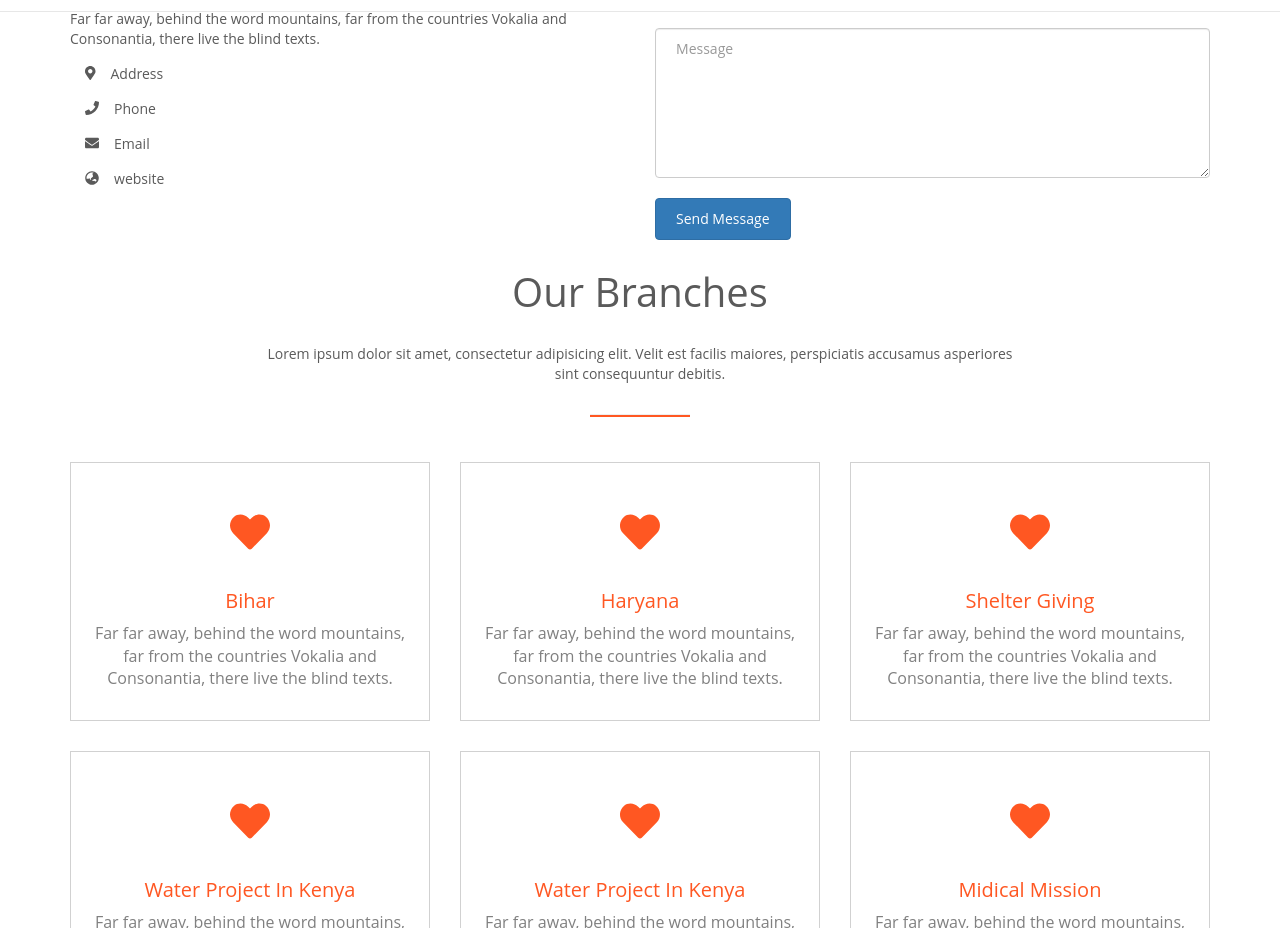
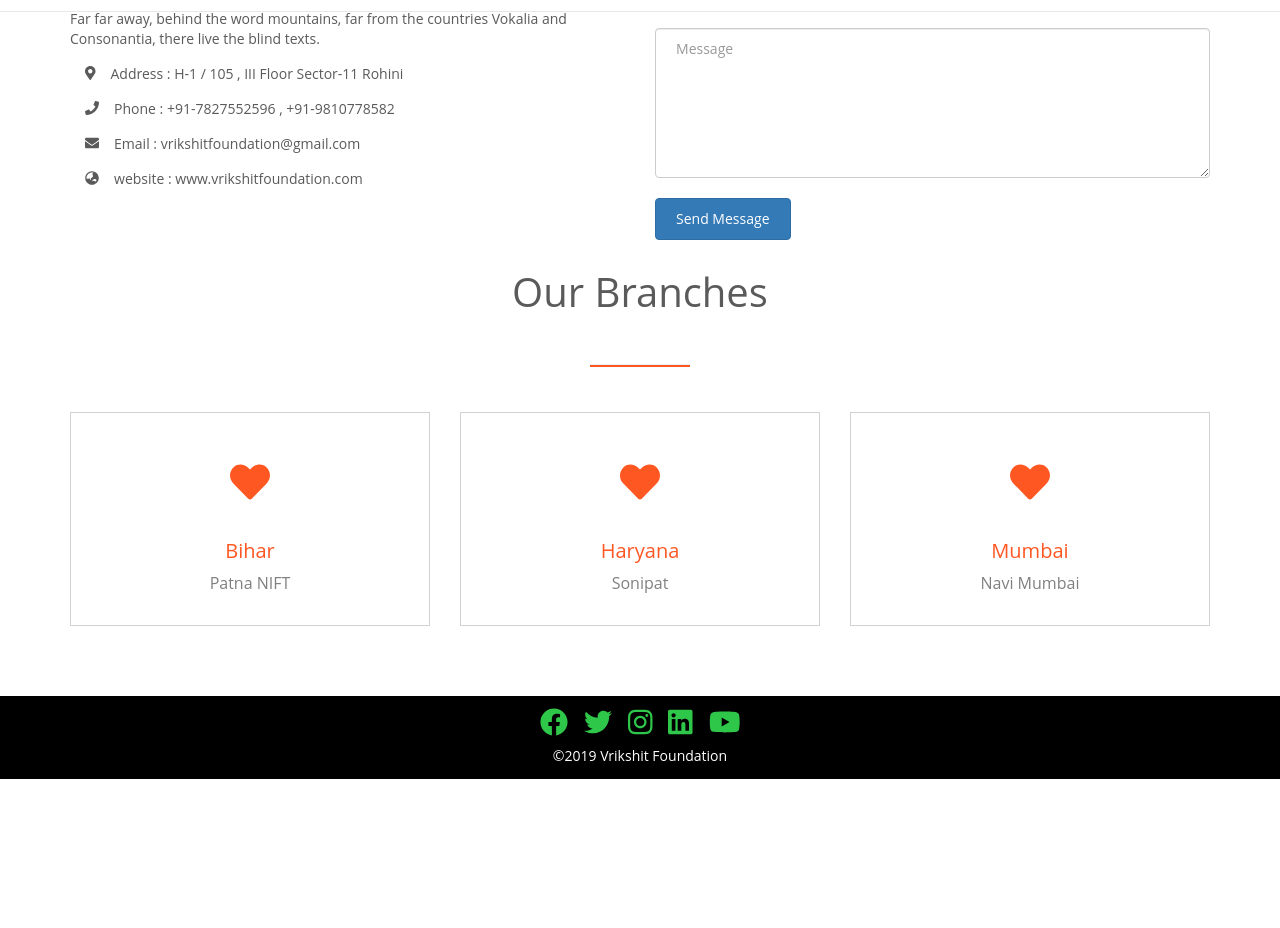
Before and after one commit to shankarsingh482/Vrikshit-Foundation, a React (Create React App) app in the folder frontend/: page /contactus in a window 1280 px wide. Shown: the part 124-1052 px from the top of the page. After the commit the page ends 903 px from the top, so only its background shows below. Built offline with nearby package versions, Linux system fonts and the light colour scheme.

Commit message:
deployment and contact us details added

```diff
--- a/frontend/package.json
+++ b/frontend/package.json
@@ -10,6 +10,7 @@
     "@fortawesome/react-fontawesome": "^0.1.4",
     "axios": "^0.19.0",
     "classnames": "^2.2.6",
+    "gh-pages": "^2.1.1",
     "nodemailer": "^6.3.0",
     "nodemon": "^1.19.1",
     "react": "^16.8.6",
@@ -20,6 +21,7 @@
     "superagent": "^5.1.0"
   },
   "precommit": "NODE_ENV=production lint-staged",
+  "homepage": "https://vrikshitfoundation.github.io/production",
   "scripts": {
     "start": "react-scripts start",
     "build": "react-scripts build",
--- a/frontend/src/components/Pages/AboutUs/AboutUs.jsx
+++ b/frontend/src/components/Pages/AboutUs/AboutUs.jsx
@@ -91,7 +91,7 @@ class AboutUs extends React.PureComponent {
           </div>
           <div class="row">
             <div class="col text-center">
-            <Link to="/leader" className="btn btn-primary btn-lg">
+            <Link to="/team" className="btn btn-primary btn-lg">
             See More
                 </Link>
             </div>
--- a/frontend/src/components/Pages/ContactUs/ContactUs.jsx
+++ b/frontend/src/components/Pages/ContactUs/ContactUs.jsx
@@ -22,7 +22,7 @@ class ContactUs extends React.PureComponent {
       name: '',
       email: '',
       message: '',
-      isFormFilledProfile:false
+      isFormFilledProfile: false
     };
     // this.changeHandler = this.changeHandler.bind(this);
     // this.handleSubmitMessage = this.handleSubmitMessage.bind(this);
@@ -38,8 +38,8 @@ class ContactUs extends React.PureComponent {
     console.log('Profile Form appears filled');
     const data = {
       name: this.state.name,
-          email:this.state.email,
-          message:this.state.message
+      email: this.state.email,
+      message: this.state.message
     };
 
     request
@@ -69,19 +69,21 @@ class ContactUs extends React.PureComponent {
             </p>
             <div className="commonAddressFieldsStyle">
               <FontAwesomeIcon icon={faMapMarkerAlt} />
-              <span className="commonAddressFieldsStyle">Address</span>
+              <span className="commonAddressFieldsStyle">
+                Address : H-1 / 105 , III Floor Sector-11 Rohini
+              </span>
             </div>
             <div className="commonAddressFieldsStyle">
               <FontAwesomeIcon icon={faPhone} />
-              <span className="commonAddressFieldsStyle">Phone</span>
+              <span className="commonAddressFieldsStyle">Phone : +91-7827552596 , +91-9810778582</span>
             </div>
             <div className="commonAddressFieldsStyle">
               <FontAwesomeIcon icon={faEnvelope} />
-              <span className="commonAddressFieldsStyle">Email</span>
+              <span className="commonAddressFieldsStyle">Email : vrikshitfoundation@gmail.com</span>
             </div>
             <div className="commonAddressFieldsStyle">
               <FontAwesomeIcon icon={faGlobeAsia} />
-              <span className="commonAddressFieldsStyle">website</span>
+              <span className="commonAddressFieldsStyle">website : www.vrikshitfoundation.com</span>
             </div>
           </div>
           <div className="col-lg-6">
@@ -135,11 +137,6 @@ class ContactUs extends React.PureComponent {
           <div className="row">
             <div className="col-md-8 col-md-offset-2 text-center heading-section animate-box">
               <h3>Our Branches</h3>
-              <p>
-                Lorem ipsum dolor sit amet, consectetur adipisicing elit. Velit
-                est facilis maiores, perspiciatis accusamus asperiores sint
-                consequuntur debitis.
-              </p>
             </div>
           </div>
           <HorizontalLine className="hr_style" />
@@ -151,9 +148,7 @@ class ContactUs extends React.PureComponent {
               allData={ContactUsContent}
             />
           </div>
-
         </div>
-
       </div>
     );
   }
--- a/frontend/src/components/Pages/ContactUs/ContactUsContent.js
+++ b/frontend/src/components/Pages/ContactUs/ContactUsContent.js
@@ -6,43 +6,23 @@ const ContactUsContent = [
     headline: 'Bihar',
     designIcon: faHeart,
     content:
-      'Far far away, behind the word mountains, far from the countries Vokalia and Consonantia, there live the blind texts.'
+      'Patna NIFT'
   },
   {
     id: 2,
     headline: 'Haryana',
     designIcon: faHeart,
     content:
-      'Far far away, behind the word mountains, far from the countries Vokalia and Consonantia, there live the blind texts.'
+      'Sonipat'
   },
   {
     id: 3,
-    headline: 'Shelter Giving',
+    headline: 'Mumbai',
     designIcon: faHeart,
     content:
-      'Far far away, behind the word mountains, far from the countries Vokalia and Consonantia, there live the blind texts.'
+      'Navi Mumbai'
   },
-  {
-    id: 4,
-    headline: 'Water Project In Kenya',
-    designIcon: faHeart,
-    content:
-      'Far far away, behind the word mountains, far from the countries Vokalia and Consonantia, there live the blind texts.'
-  },
-  {
-    id: 5,
-    headline: 'Water Project In Kenya',
-    designIcon: faHeart,
-    content:
-      'Far far away, behind the word mountains, far from the countries Vokalia and Consonantia, there live the blind texts.'
-  },
-  {
-    id: 6,
-    headline: 'Midical Mission',
-    designIcon: faHeart,
-    content:
-      'Far far away, behind the word mountains, far from the countries Vokalia and Consonantia, there live the blind texts.'
-  }
+
 ];
 
 export default ContactUsContent;
```
Also changed, not shown: 1 other file (tests, documents, lock files or other folders). Lines whose indentation alone changed are shown as unchanged.
